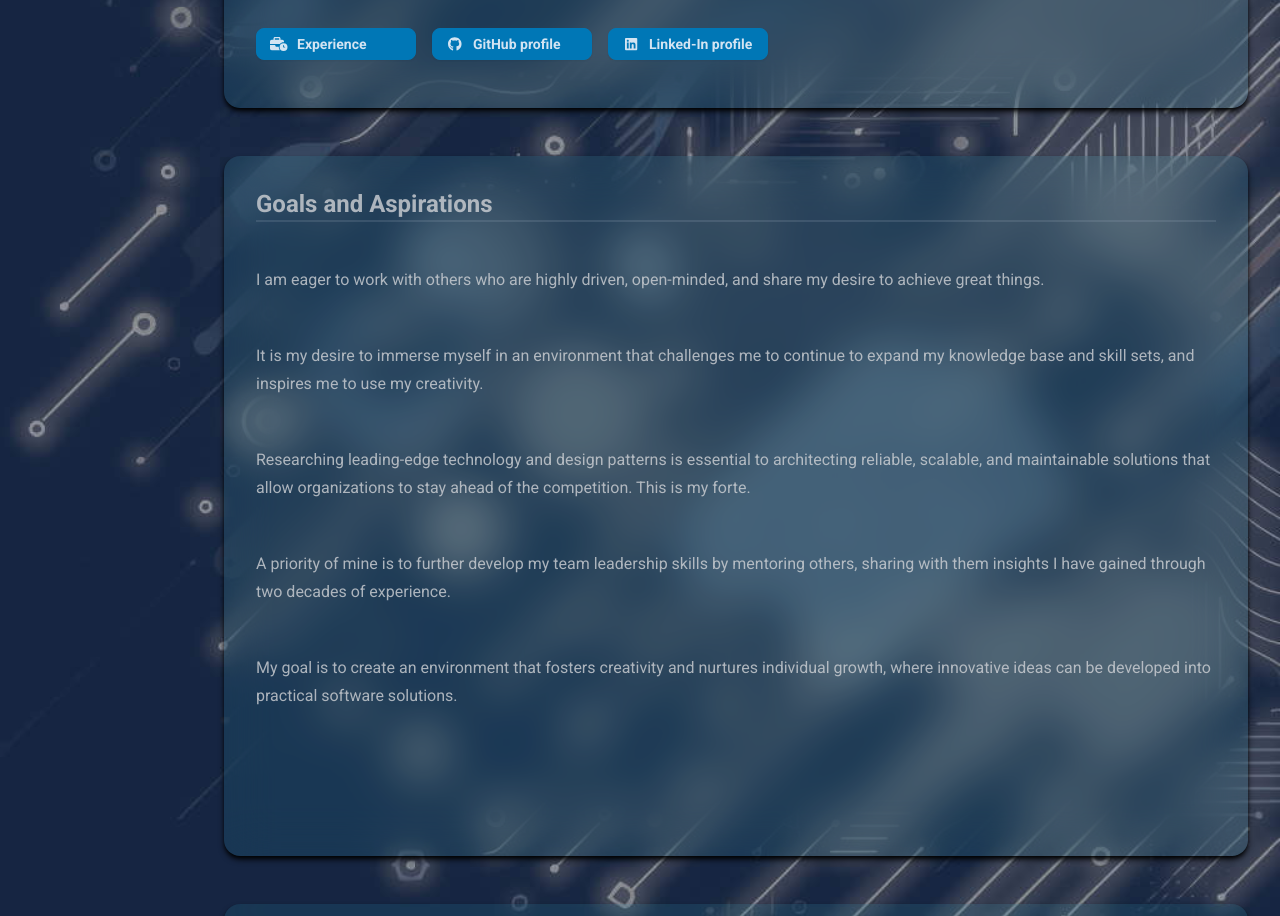
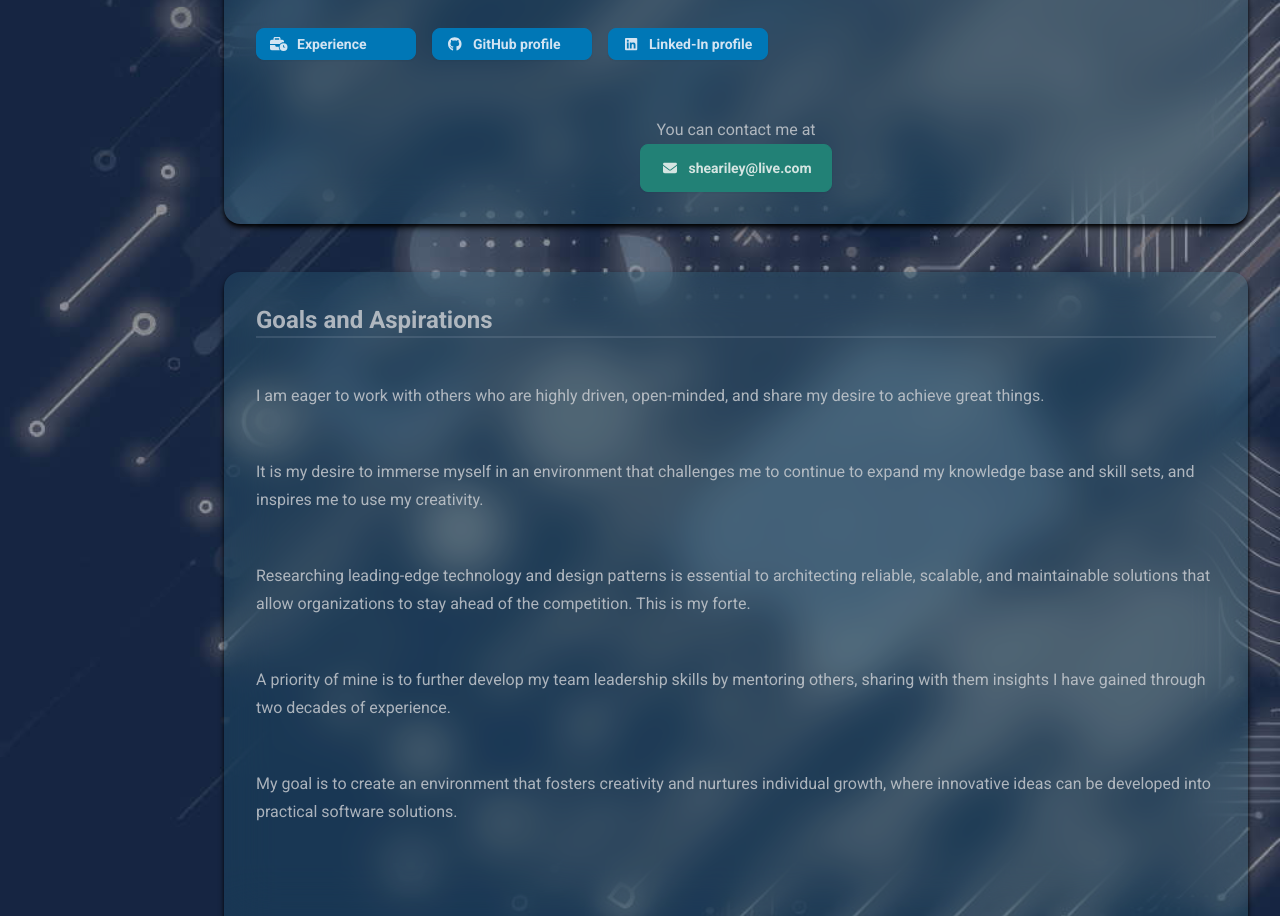
Before and after one commit to sheariley/portfolio-web-dev, a React (Vite) app: page / in a window 1280 px wide. Shown: the part 1153-2069 px from the top of the page. Built offline with nearby package versions, Linux system fonts and the light colour scheme; what tailwindcss-3d would draw is missing.

Commit message:
Add contact link to home

```diff
--- a/src/pages/HomePage.tsx
+++ b/src/pages/HomePage.tsx
@@ -1,5 +1,5 @@
 import { faGithub, faLinkedin } from '@fortawesome/free-brands-svg-icons';
-import { faBusinessTime } from '@fortawesome/free-solid-svg-icons';
+import { faBusinessTime, faEnvelope } from '@fortawesome/free-solid-svg-icons';
 
 import Button from '@/components/ui/Button';
 import Card from '@/components/ui/Card';
@@ -85,6 +85,17 @@ export default function HomePage() {
               </Button>
             </li>
           </ul>
+          <div className="mt-8 text-center">
+            <div>You can contact me at</div>
+            <Button
+              themeColor="secondary"
+              href="mailto:sheariley@live.com"
+              icon={faEnvelope}
+              className="w-48"
+            >
+              sheariley@live.com
+            </Button>
+          </div>
         </Card.Body>
       </Card>
       <Card className="md:sticky md:top-14 md:min-h-[calc(100svh_-_100px)]">
```
